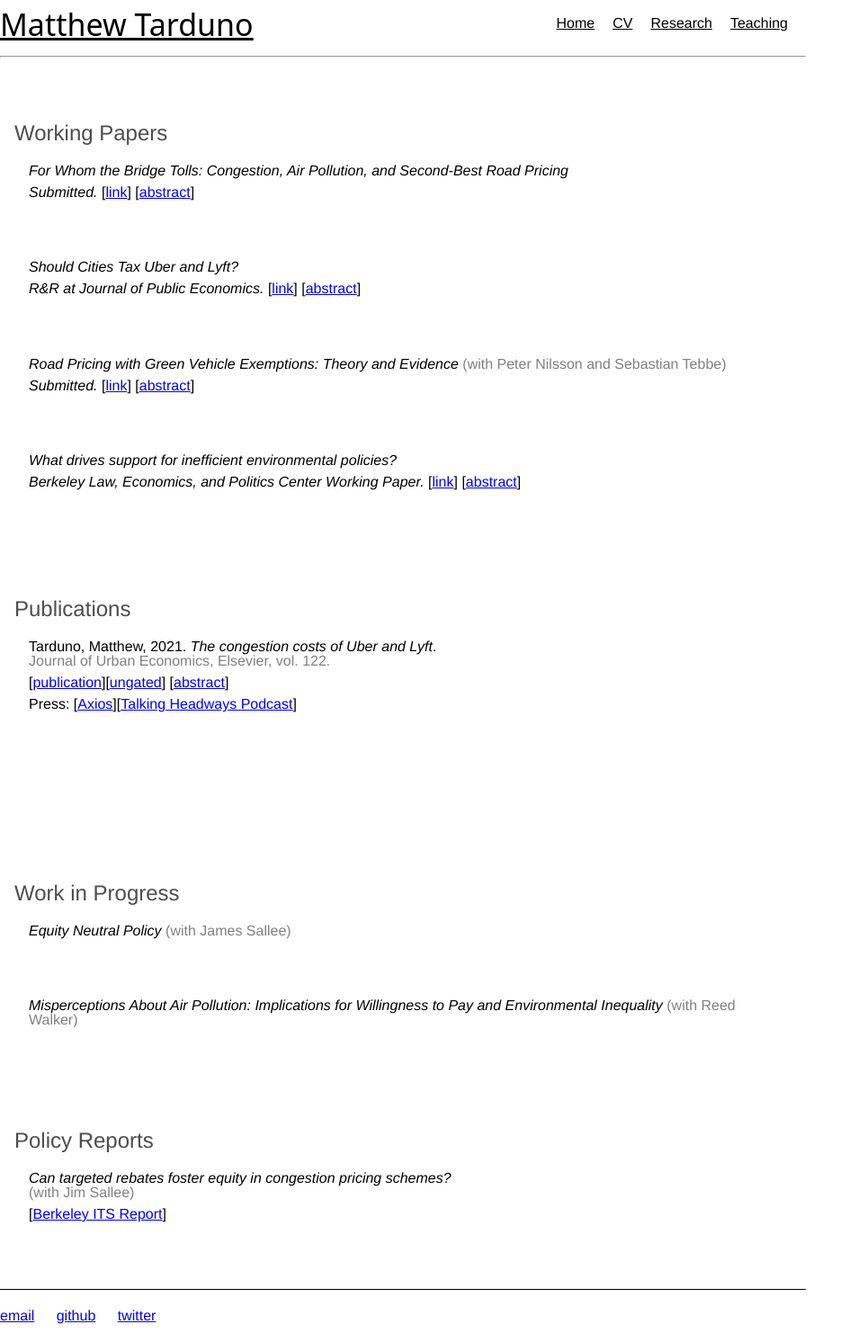
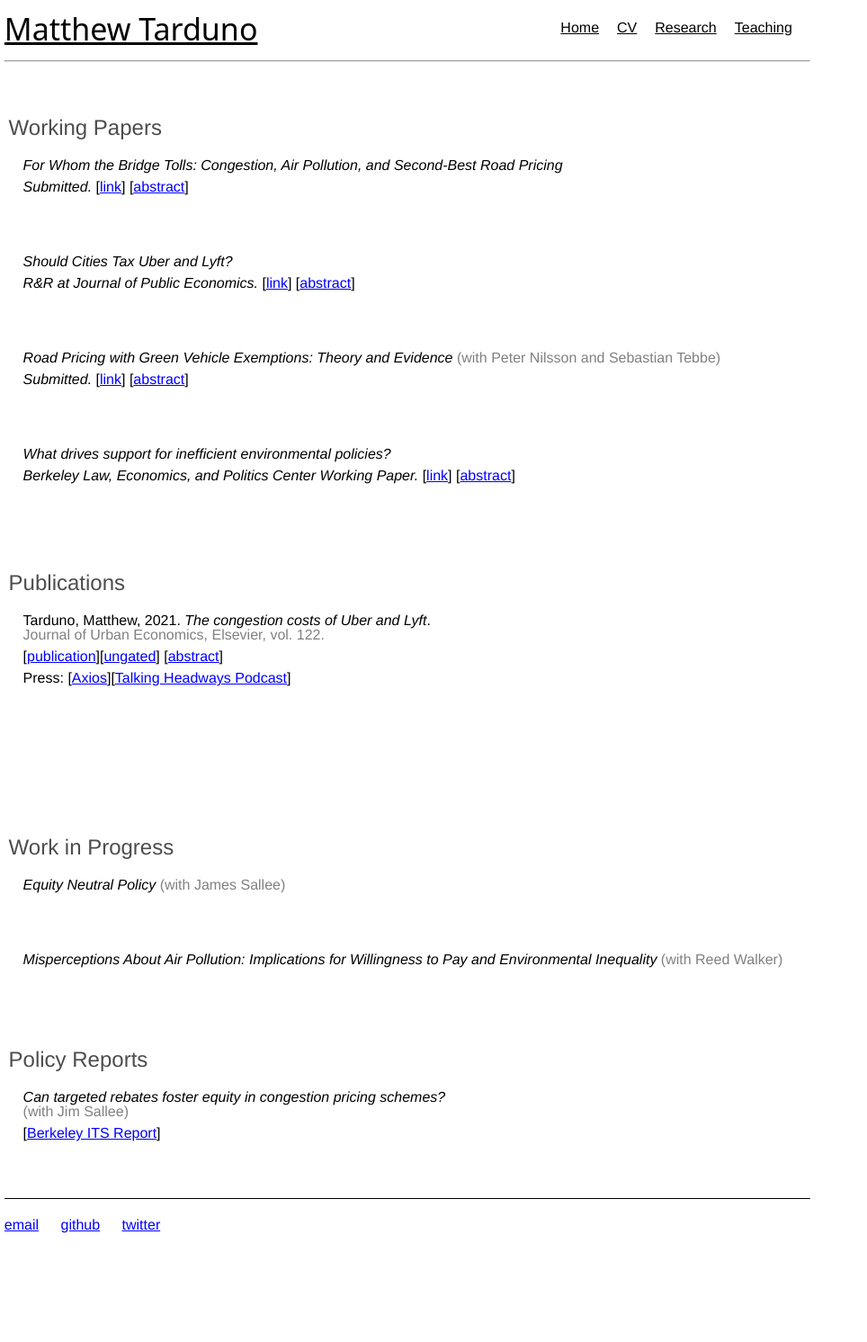
Before and after one commit to Matt-Tarduno/Matt-Tarduno.github.io, a Jekyll site: the page built from research_mobile/index.html, in a window 1280 px wide. Shown: the whole page at 90% size, without its empty margins (0-964 px from the left). Built offline with Jekyll 4.4.1, drawn with Linux system fonts in a browser that asks for light colours; after the commit the page ends 1391 px from its top, so only the background shows below that.

Commit message:
Update index.html

```diff
--- a/research_mobile/index.html
+++ b/research_mobile/index.html
@@ -15,12 +15,12 @@ sitemap:
     <style>
         body {
             font-family: Arial, sans-serif;
-            margin: 0;
+            margin: 0.3em;
             padding: 0;
             line-height: 1.6;
         }
         .blurb {
-            padding: 1em;
+            padding: 0.3em;
         }
         .blurb h1 {
             font-size: 1.5em;
@@ -33,7 +33,7 @@ sitemap:
         .abstract {
             display: none;
             font-size: 0.9em;
-            margin: 0.5em 1.5em;
+            margin: 0.5em 0.5em;
         }
         a {
             color: blue;
@@ -42,7 +42,7 @@ sitemap:
         }
         @media (max-width: 720px) {
             .blurb p, .abstract {
-                margin: 0.5em 0.75em;
+                margin: 0.5em 0.5em;
             }
         }
     </style>
```
